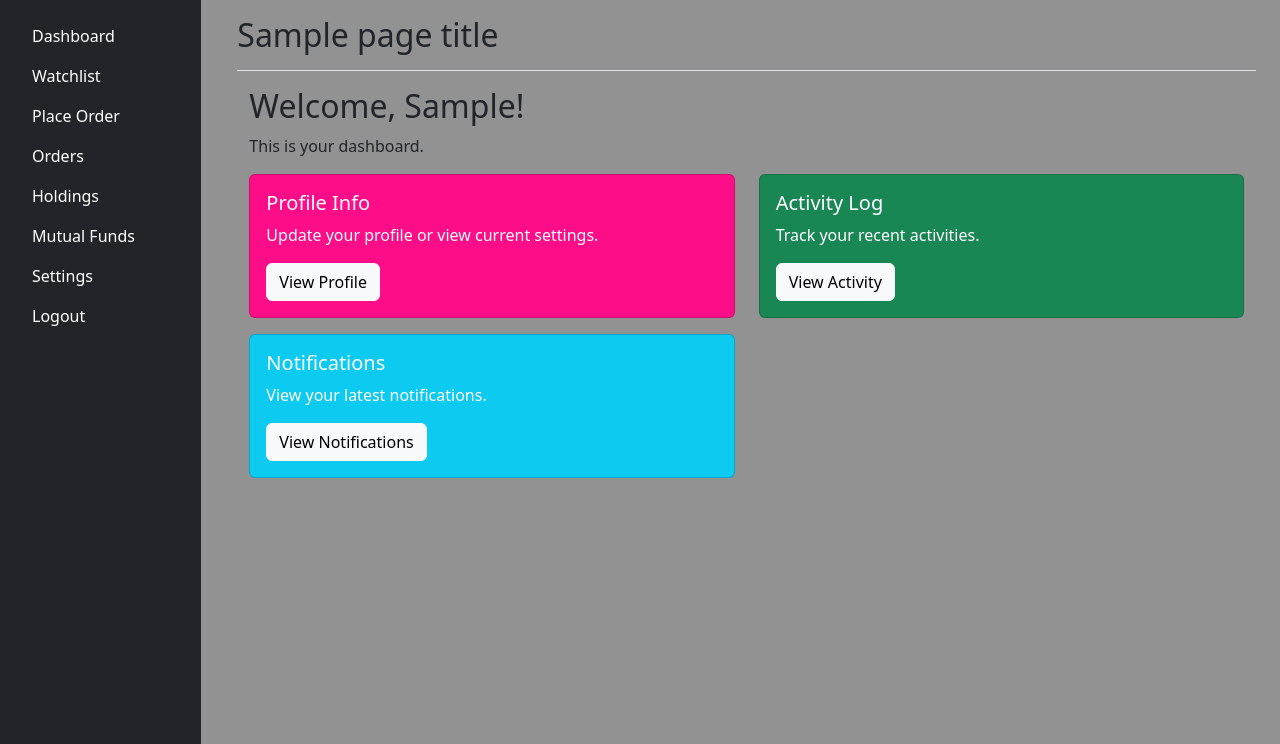
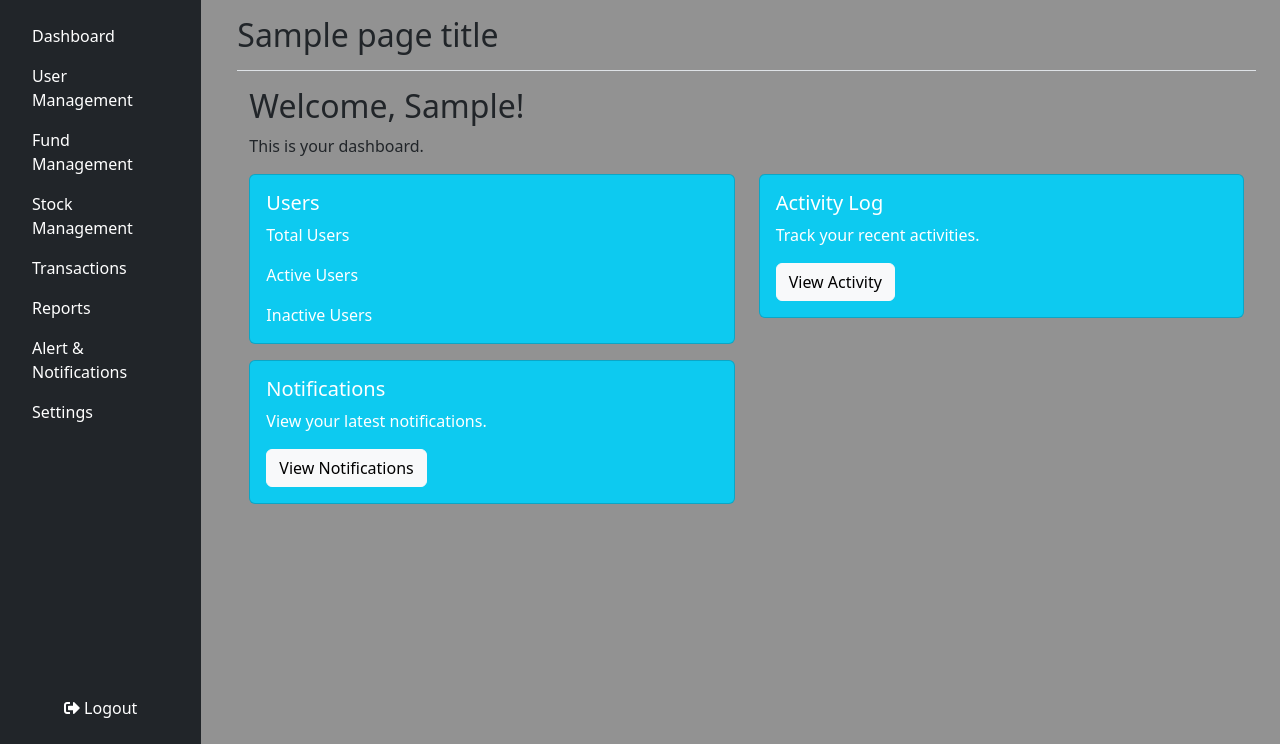
Before and after one commit to Dang3Rsm/AMS, a Flask app: template app/templates/admin/admin_dashboard.html in a window 1280 px wide. Shown: the part 56-800 px from the top of the page. Run offline with Flask 3, Linux system fonts and the light colour scheme; the template is opened without the code that fills it: most values are stand-ins (such as "Sample title", 1, 10 or a date in 2020); some libraries are stand-ins or nearby versions.

Commit message:
fix logout button

```diff
--- a/app/templates/admin/admin_dashboard.html
+++ b/app/templates/admin/admin_dashboard.html
@@ -4,22 +4,24 @@
 <div class="container">
     <div class="row">
         <div class="col-md-12">
-            <h2>Welcome, {{ admin.first_name }}!</h2>
+            <h2>Welcome, {{ admin_.first_name }}!</h2>
             <p>This is your dashboard.</p>
 
             <!-- Example statistics section -->
             <div class="row">
                 <div class="col-lg-6 col-md-8">
-                    <div class="card text-white bg-primary mb-3">
+                    <div class="card text-white bg-info mb-3">
                         <div class="card-body">
-                            <h5 class="card-title">Profile Info</h5>
-                            <p class="card-text">Update your profile or view current settings.</p>
-                            <a href="#" class="btn btn-light">View Profile</a>
+                            <h5 class="card-title">Users</h5>
+                            <p class="card-text">Total Users</p>
+                            <p class="card-text">Active Users</p>
+                            <p class="card-text">Inactive Users</p>
+                            <!-- <a href="#" class="btn btn-light">View Profile</a> -->
                         </div>
                     </div>
                 </div>
                 <div class="col-lg-6 col-md-8">
-                    <div class="card text-white bg-success mb-3">
+                    <div class="card text-white bg-info mb-3">
                         <div class="card-body">
                             <h5 class="card-title">Activity Log</h5>
                             <p class="card-text">Track your recent activities.</p>
--- a/app/templates/admin/admin_dashboardLayout.html
+++ b/app/templates/admin/admin_dashboardLayout.html
@@ -13,6 +13,13 @@
         .bg-primary {
             --bs-bg-opacity: 1;
             background-color: #fd0d87 !important;
+        }
+        body.dark-mode {
+            background-color: #121212;
+            color: #ffffff;
+        }
+        .container.dark-mode {
+            background-color: #1e1e1e;
         }
     </style>
 </head>
@@ -30,11 +37,12 @@
             <div class="col-sm-auto col-md-3 col-lg-2" style="padding-left: 0;">
                 {{ sidebar([
                     {'href': url_for('dashboard.admin_dashboard'), 'text': 'Dashboard'},
-                    {'href': url_for('user.watchlist'), 'text': 'Watchlist'},
-                    {'href': url_for('user.place_order'), 'text': 'Place Order'},
-                    {'href': url_for('user.current_orders'), 'text': 'Orders'},
-                    {'href': url_for('user.holdings'), 'text': 'Holdings'},
-                    {'href': url_for('user.funds'), 'text': 'Mutual Funds'},
+                    {'href': url_for('user.watchlist'), 'text': 'User Management'},
+                    {'href': url_for('user.place_order'), 'text': 'Fund Management'},
+                    {'href': url_for('user.current_orders'), 'text': 'Stock Management'},
+                    {'href': url_for('user.holdings'), 'text': 'Transactions'},
+                    {'href': url_for('user.funds'), 'text': 'Reports'},
+                    {'href': url_for('user.funds'), 'text': 'Alert & Notifications'},
                     {'href': url_for('user.settings'), 'text': 'Settings'},
                 ]) }}
             </div>
--- a/app/templates/indexLayout.html
+++ b/app/templates/indexLayout.html
@@ -6,6 +6,7 @@
     <title>{% block title %} {{ brand_name }} {% endblock %}</title>
     <link href="https://cdn.jsdelivr.net/npm/bootstrap@5.3.0/dist/css/bootstrap.min.css" rel="stylesheet">
     <!-- <link href="..\static\css\style.css" rel="stylesheet"> -->
+    <link rel="icon" href="{{ url_for('static', filename='favicon.ico') }}">
     <link href="{{ url_for('static', filename='css/style.css') }}" rel="stylesheet">
 </head>
 <body>
--- a/app/templates/sidebar.html
+++ b/app/templates/sidebar.html
@@ -1,13 +1,16 @@
 {% macro sidebar(links) %}
 <nav id="sidebar" class="d-flex flex-column flex-shrink-0 p-3 bg-dark text-bg-dark position-sticky" style="top: 56px; height: calc(100vh - 56px);">
-    <ul class="nav nav-pills flex-column mb-auto">
+    <ul class="nav nav-pills flex-column mb-auto d-flex" style="height: 100%;">
         {% for link in links %}
         <li class="nav-item">
             <a class="nav-link text-white text-decoration-none" href="{{ link.href }}">{{ link.text }}</a>
         </li>
         {% endfor %}
-        <li class="nav-item">
-            <a class="nav-link text-white text-decoration-none" href="{{ url_for('auth.logout') }}">Logout</a>
+        <!-- Add auto margin to push the Logout button to the bottom -->
+        <li class="mt-auto nav-item logout-link">
+            <a class="nav-link text-white btn btn-danger" href="{{ url_for('auth.logout') }}">
+                <i class="fas fa-sign-out-alt"></i> Logout
+            </a>
         </li>
     </ul>
 </nav>
--- a/app/templates/user/user_mutualFunds.html
+++ b/app/templates/user/user_mutualFunds.html
@@ -6,8 +6,8 @@
     <div class="row">
         {% for fund in mutual_funds %}
         <div class="col-md-6 mb-4">
-            <div class="card shadow-sm">
-                <div class="card-body {% if user_.darkMode == 1 %}dark-mode{% endif %}">
+            <div class="card shadow-sm {% if user_.darkMode == 1 %}bg-dark text-white{% else %}bg-light{% endif %}">
+                <div class="card-body">
                     <h5 class="card-title">{{ fund.name }}</h5>
                     <p class="card-text">
                         <strong>Current Price:</strong> ${{ fund.current_price }}<br>
```
Also changed, not shown: app/routes/dashboard_route.py (+4 -3 lines), app/templates/user/user_dashboardLayout.html (+0 -20 lines), deprecated/userDashBStyle.html (added, +31 -0 lines), app/static/favicon.ico (added).
